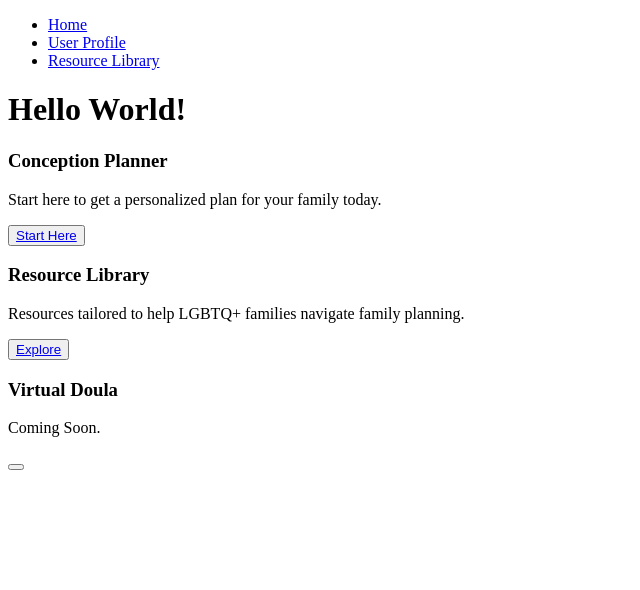
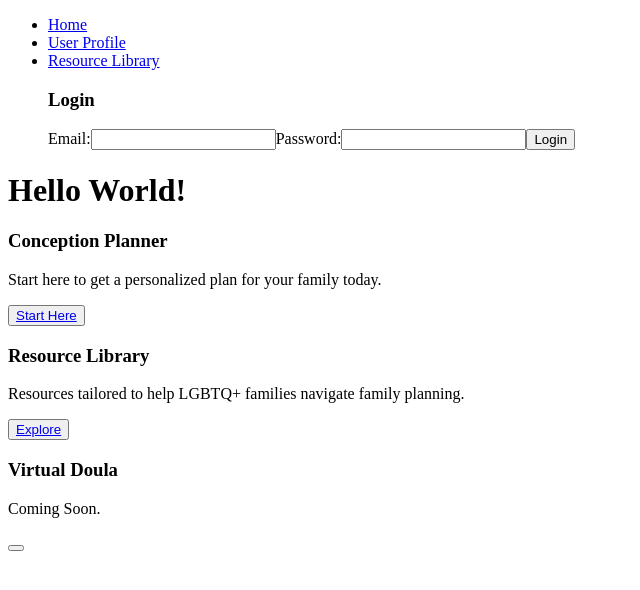
Before and after one commit to MBHunter88/queer_conceptions, a React (Vite) app in the folder client/: page / in a window 1280 px wide. Shown: the top 590 px of the page, without its empty margins (0-640 px from the left). Built offline with nearby package versions, Linux system fonts and the light colour scheme.

Commit message:
add useContext for global user props and implemented LoginModal component into NavBar

```diff
--- a/client/src/App.jsx
+++ b/client/src/App.jsx
@@ -1,5 +1,5 @@
 import AppRouter from './router/AppRouter';
-
+import { UserProvider } from './context/UserContext';
 
 
 function App() {
@@ -7,7 +7,9 @@ function App() {
 //use AppRouter to render routed pages
   return (
     <div className="App">
+      <UserProvider>
       <AppRouter />
+      </UserProvider>
     </div>
   )
 }
--- /dev/null
+++ b/client/src/components/LoginModal.jsx
@@ -0,0 +1,71 @@
+import React, { useState } from 'react';
+import { useUser } from '../context/UserContext';
+
+
+//TODO: set modal visibility
+
+const LoginModal = () => {
+  //state management
+  const [email, setEmail] = useState('');
+  const [password, setPassword] = useState('');
+  const { login } = useUser();
+
+  // Log user in based on input
+  const handleLogin = async (e) => {
+    e.preventDefault();
+
+    try {
+      const response = await fetch('http://localhost:8080/users/login', {
+        method: 'POST',
+        headers: {
+          'Content-Type': 'application/json',
+        },
+        body: JSON.stringify({
+          email,
+          password,
+        }),
+      });
+
+      const data = await response.json();
+
+      if (response.ok) {
+        console.log('Login successful:', data);
+        // Save user data to context
+        login(data.user);
+      } else {
+        console.error('Login failed:', data.message);
+      }
+    } catch (error) {
+      console.error('Error during login:', error);
+    }
+  };
+
+  return (
+    <div className="modal">
+      <div className="modal-content">
+        <h3>Login</h3>
+        <form onSubmit={handleLogin}>
+          <label>Email:</label>
+          <input
+            type="email"
+            name="email"
+            value={email}
+            onChange={(e) => setEmail(e.target.value)}
+            required
+          />
+          <label>Password:</label>
+          <input
+            type="password"
+            name="password"
+            value={password}
+            onChange={(e) => setPassword(e.target.value)}
+            required
+          />
+          <button type="submit">Login</button>
+        </form>
+      </div>
+    </div>
+  );
+};
+
+export default LoginModal;
--- a/client/src/components/NavBar.jsx
+++ b/client/src/components/NavBar.jsx
@@ -1,9 +1,13 @@
 import React from 'react';
 import { Link } from 'react-router-dom';
+import LoginModal from './LoginModal';
+import { useUser } from '../context/UserContext';
 
 //TODO: basic styling
+//TODO: Implement Modal Buttons
 
 const Navbar = () => {
+    const { user, logout } = useUser();
   return (
     <nav className={'landing-page'}>
       <ul>
@@ -16,7 +20,20 @@ const Navbar = () => {
         <li >
           <Link to="/resources">Resource Library</Link>
         </li>
+        <div>
+
+        {user ? (
+          <>
+            <span>Welcome, {user.email}</span>
+          </>
+        ) : (
+          <>
+            <LoginModal/>
+          </>
+        )}
+      </div>
       </ul>
+
     </nav>
   );
 };
--- /dev/null
+++ b/client/src/context/UserContext.jsx
@@ -0,0 +1,29 @@
+import React, { createContext, useState, useContext } from 'react';
+
+
+//create userContext for user data to be passed globally
+
+const UserContext = createContext();
+
+export const UserProvider = ({ children }) => {
+  const [user, setUser] = useState(null);
+
+// Set user data after successful login
+  const login = (userData) => {
+    setUser(userData);
+  };
+
+  // Log out the current user
+  const logout = () => {
+    setUser(null);
+  };
+
+  return (
+    <UserContext.Provider value={{ user, login, logout}}>
+      {children}
+    </UserContext.Provider>
+  );
+};
+
+
+export const useUser = () => useContext(UserContext);
```
